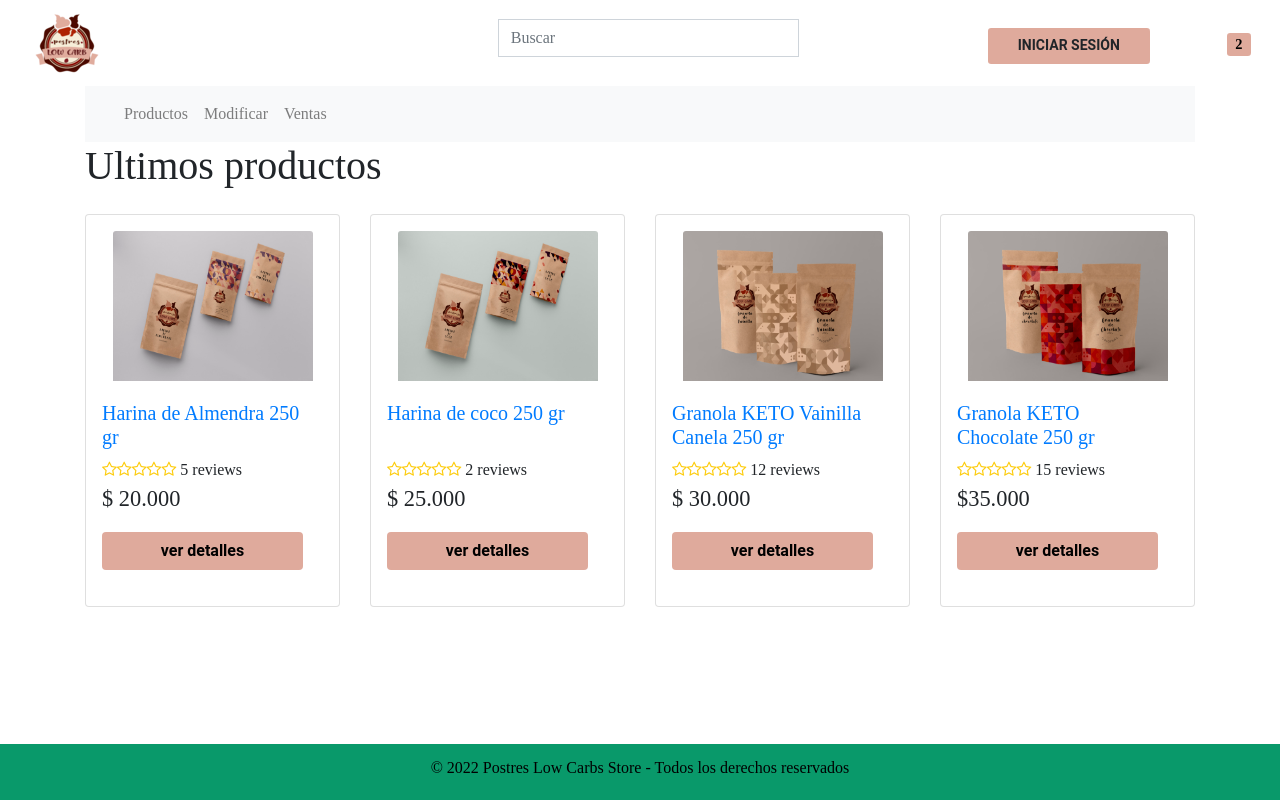
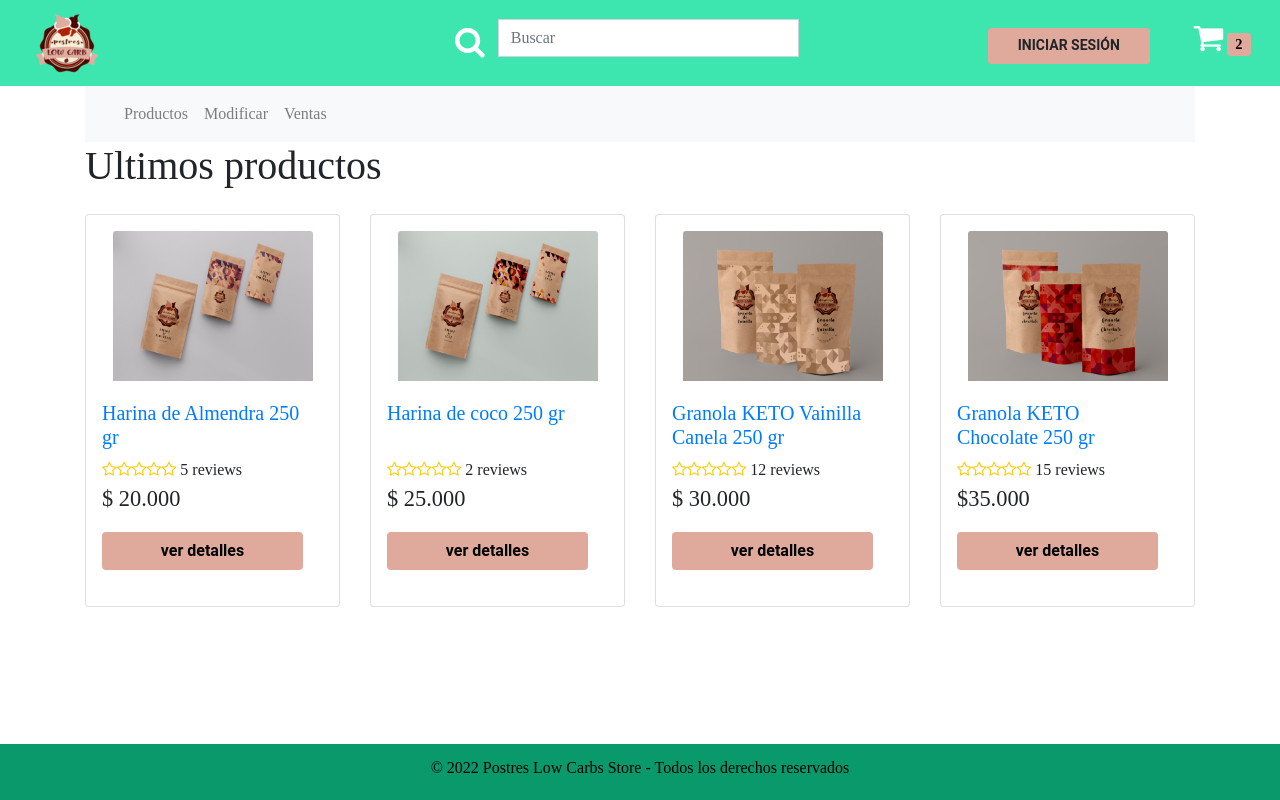
Before and after one commit to ScrumTech-Agency/PostresLowCarbs, a React (Create React App) app in the folder front/: page / in a window 1280 px wide. Built offline with nearby package versions, Linux system fonts and the light colour scheme; no server answers; a web font is replaced by a local one.

Commit message:
Update App.css
Se modifica estilo header

```diff
--- a/front/src/App.css
+++ b/front/src/App.css
@@ -26,7 +26,7 @@ body {
   border-radius: 5px;
 }
 
-.nav {
+nav {
   background-color: #3CE6AE;
   padding: 1rem 1rem;
 }
```
